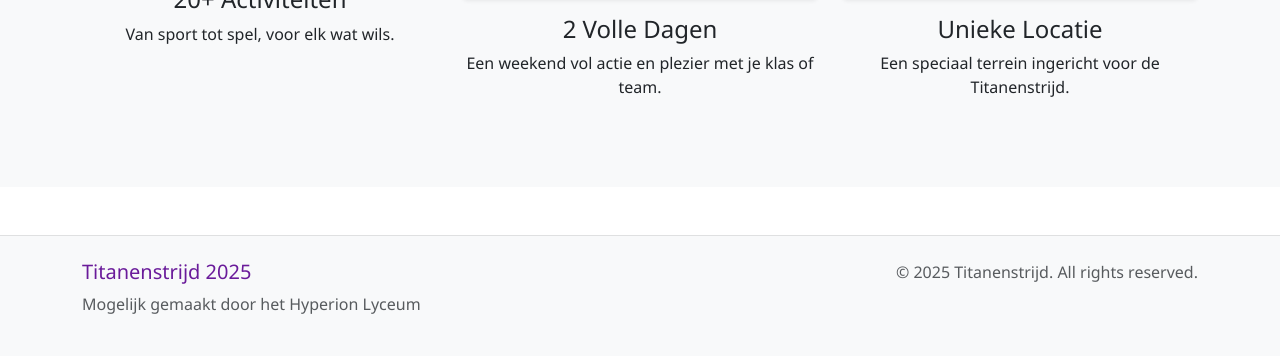
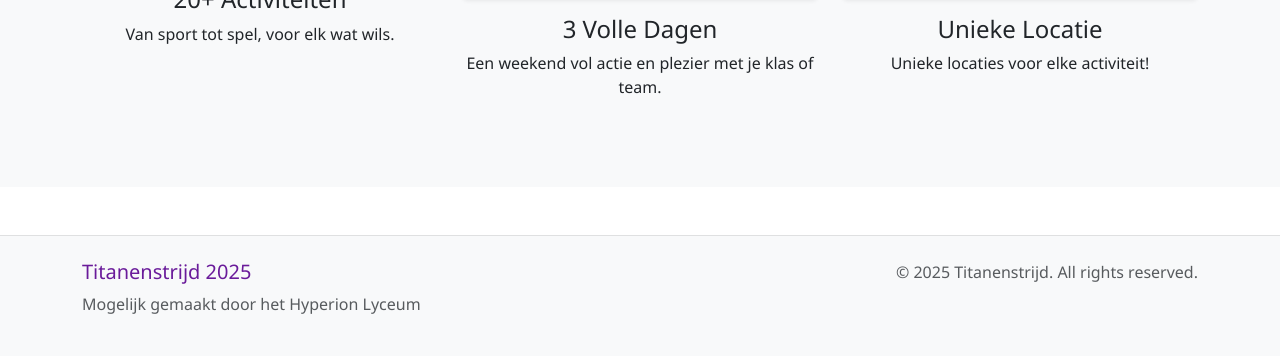
Before and after one commit to Envitality1/titantenstrijdV1, a Flask app: page / in a window 1280 px wide. Shown: the part 892-1248 px from the top of the page. Run offline with Flask 3, Linux system fonts and the light colour scheme; some libraries are stand-ins or nearby versions.

Commit message:
add location image

```diff
--- a/templates/home.html
+++ b/templates/home.html
@@ -25,13 +25,13 @@
             </div>
             <div class="col-md-4 mb-4">
                 <img src="{{ url_for('static', filename='images/teamwork.jpg') }}" class="img-fluid rounded shadow-sm mb-3" alt="Samenwerking">
-                <h4>2 Volle Dagen</h4>
+                <h4>3 Volle Dagen</h4>
                 <p>Een weekend vol actie en plezier met je klas of team.</p>
             </div>
             <div class="col-md-4 mb-4">
-                <img src="{{ url_for('static', filename='images/location.jpg') }}" class="img-fluid rounded shadow-sm mb-3" alt="Locatie">
+                <img src="{{ url_for('static', filename='images/location.jpeg') }}" class="img-fluid rounded shadow-sm mb-3" alt="Locatie">
                 <h4>Unieke Locatie</h4>
-                <p>Een speciaal terrein ingericht voor de Titanenstrijd.</p>
+                <p>Unieke locaties voor elke activiteit!</p>
             </div>
         </div>
     </div>
```
Also changed, not shown: static/images/location.jpeg (added).
